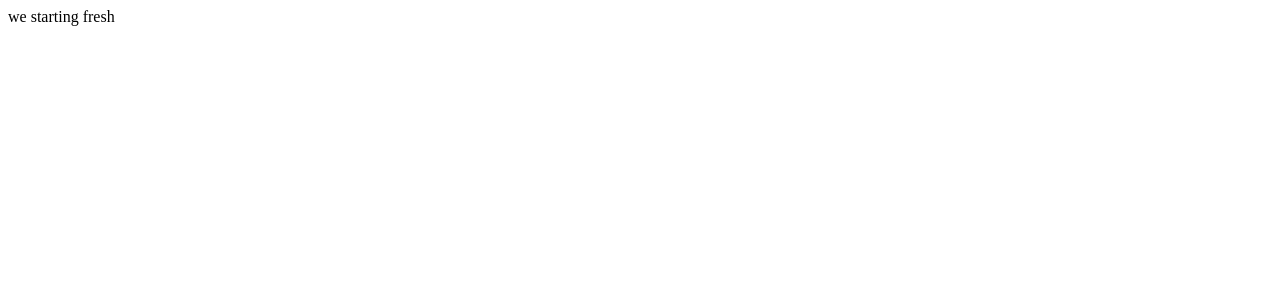
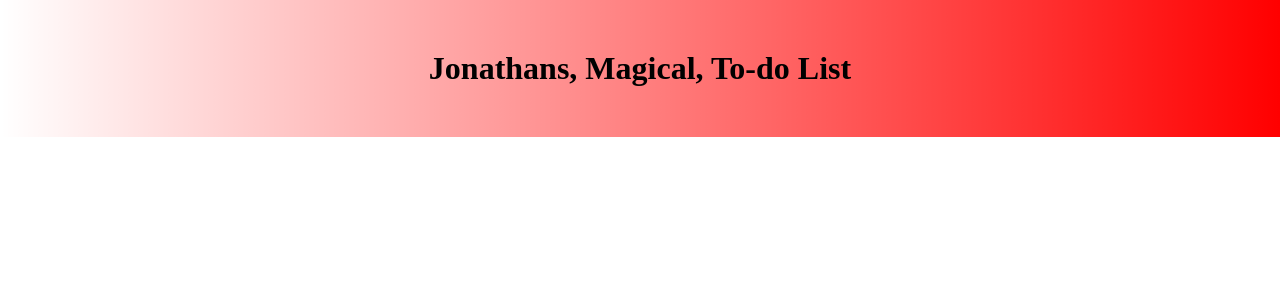
Before and after one commit to jonbleibdrey/jons-todo-app, a React (Create React App) app: page / in a window 1280 px wide. Shown: the top 300 px of the page. Built offline with nearby package versions, Linux system fonts and the light colour scheme.

Commit message:
added header and css

```diff
--- a/src/App.css
+++ b/src/App.css
@@ -1,38 +1,11 @@
-/* .App {
-  text-align: center;
+*{
+  margin:0;
 }
 
-.App-logo {
-  height: 40vmin;
-  pointer-events: none;
+.App > h1 {
+  text-align: center;
+  color: black;
+  background-image: linear-gradient(to right, rgba(255,0,0,0), rgba(255,0,0,1));
+  padding: 50px;
+
 }
-
-@media (prefers-reduced-motion: no-preference) {
-  .App-logo {
-    animation: App-logo-spin infinite 20s linear;
-  }
-}
-
-.App-header {
-  background-color: #282c34;
-  min-height: 100vh;
-  display: flex;
-  flex-direction: column;
-  align-items: center;
-  justify-content: center;
-  font-size: calc(10px + 2vmin);
-  color: white;
-}
-
-.App-link {
-  color: #61dafb;
-}
-
-@keyframes App-logo-spin {
-  from {
-    transform: rotate(0deg);
-  }
-  to {
-    transform: rotate(360deg);
-  }
-} */
--- a/src/App.js
+++ b/src/App.js
@@ -3,7 +3,7 @@ import './App.css';
 function App() {
   return (
     <div className="App">
-     we starting fresh
+   <h1>Jonathans, Magical, To-do List</h1>
     </div>
   );
 }
```
